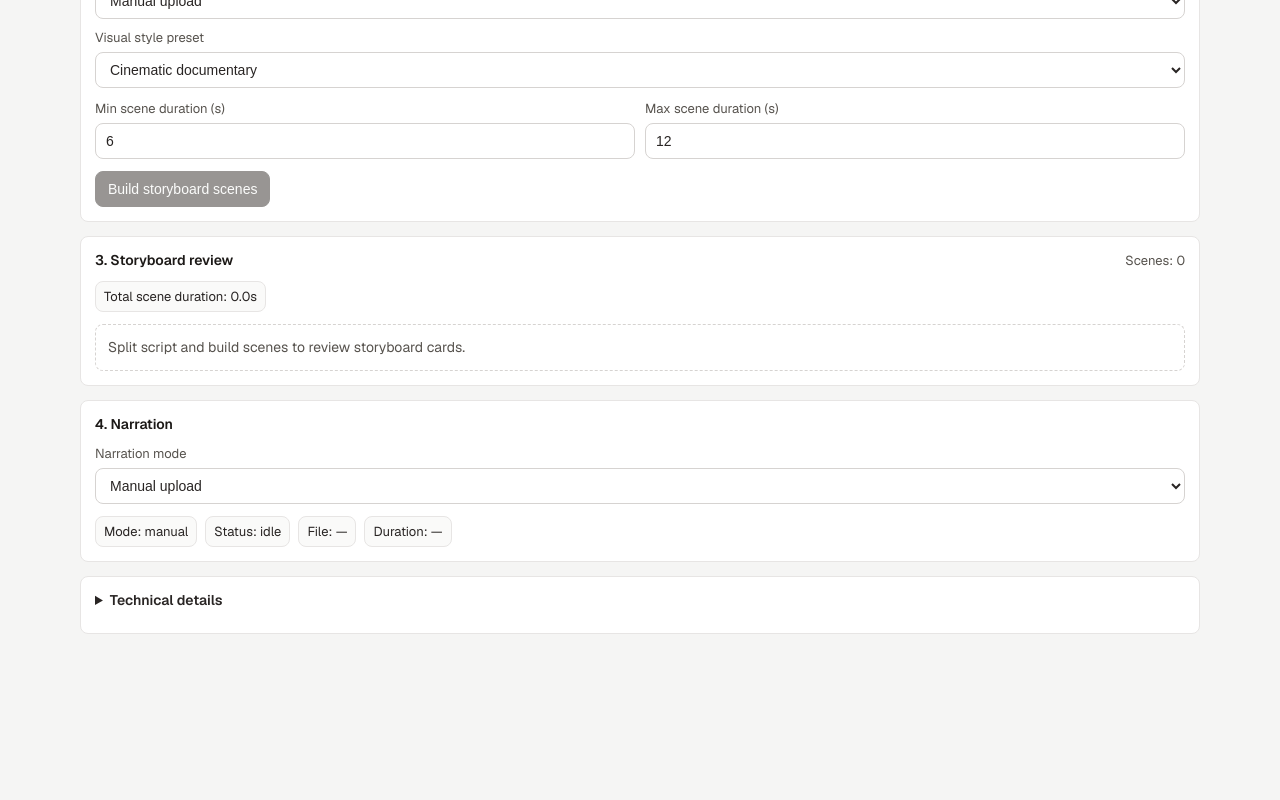
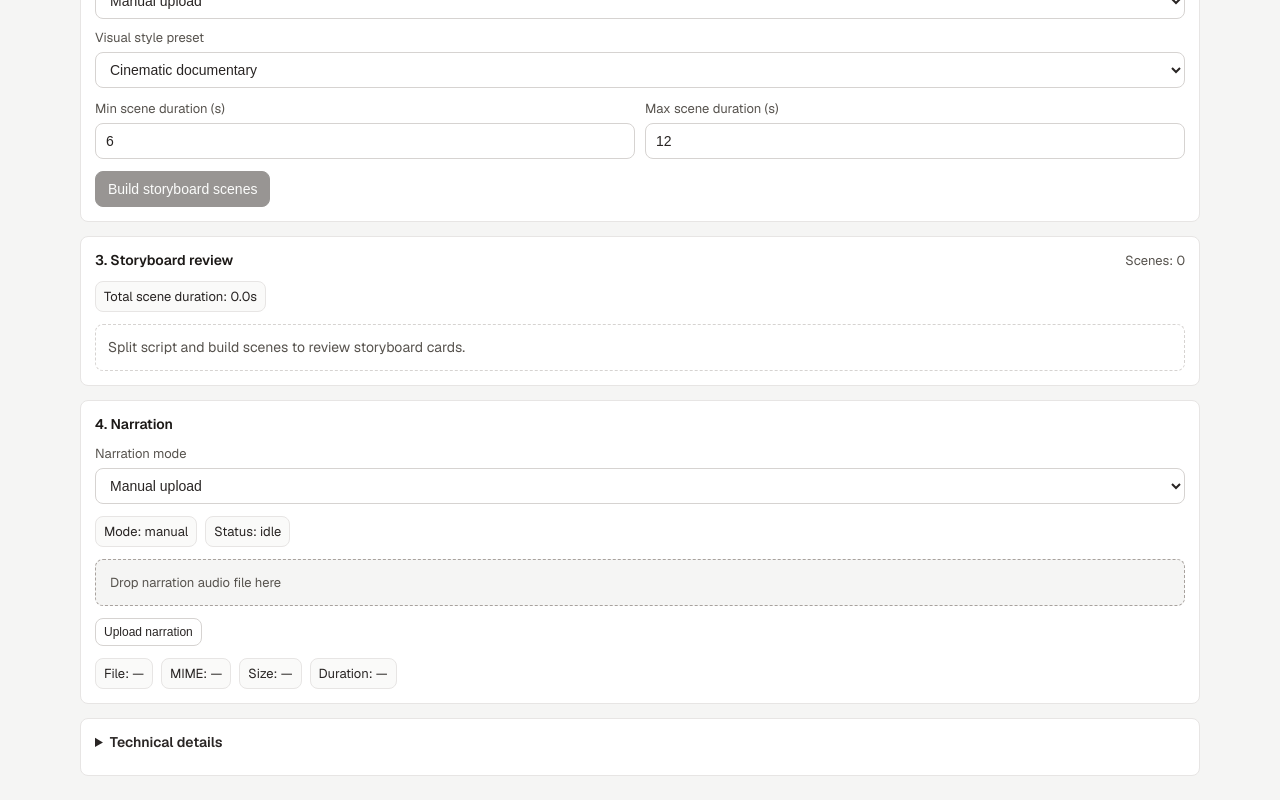
Before and after one commit to ZanVanSer/scriptovid, a Next.js app: page / in a window 1280 px wide. Shown: the part 464-1264 px from the top of the page. Before the commit the page ends 1122 px from the top, so only its background shows below. Built offline with nearby package versions, Linux system fonts and the light colour scheme.

Commit message:
Implement manual narration upload with preview and metadata

```diff
--- a/app/page.module.css
+++ b/app/page.module.css
@@ -373,6 +373,24 @@
   padding: 12px;
 }
 
+.narrationDropzone {
+  width: 100%;
+  border: 1px dashed #a8a29e;
+  border-radius: 8px;
+  background: #f5f5f4;
+  padding: 14px;
+  cursor: pointer;
+}
+
+.narrationDropzoneActive {
+  border-color: #78716c;
+  background: #f0ece8;
+}
+
+.narrationPlayer {
+  width: 100%;
+}
+
 .previewDetails {
   display: grid;
   gap: 10px;
--- a/app/page.tsx
+++ b/app/page.tsx
@@ -44,6 +44,15 @@ type SceneImageState = {
 
 const ACCEPTED_IMAGE_TYPES = new Set(["image/png", "image/jpeg", "image/webp"]);
 const ACCEPTED_IMAGE_EXTENSIONS = [".png", ".jpg", ".jpeg", ".webp"];
+const ACCEPTED_AUDIO_TYPES = new Set([
+  "audio/mpeg",
+  "audio/wav",
+  "audio/x-wav",
+  "audio/mp4",
+  "audio/aac",
+  "audio/ogg",
+]);
+const ACCEPTED_AUDIO_EXTENSIONS = [".mp3", ".wav", ".m4a", ".aac", ".ogg"];
 type ImageSourceMode = "manual" | "nanobanana";
 type SceneGenerationStatus = "idle" | "loading" | "done" | "error";
 
@@ -60,6 +69,33 @@ function formatSeconds(seconds: number) {
   return `${seconds.toFixed(1)}s`;
 }
 
+function formatDurationClock(seconds: number) {
+  if (!Number.isFinite(seconds) || seconds < 0) {
+    return "—";
+  }
+
+  const totalSeconds = Math.round(seconds);
+  const minutes = Math.floor(totalSeconds / 60);
+  const remainingSeconds = totalSeconds % 60;
+  return `${String(minutes).padStart(2, "0")}:${String(remainingSeconds).padStart(2, "0")}`;
+}
+
+function formatFileSize(bytes: number) {
+  if (!Number.isFinite(bytes) || bytes < 0) {
+    return "—";
+  }
+
+  if (bytes < 1024) {
+    return `${bytes} B`;
+  }
+
+  if (bytes < 1024 * 1024) {
+    return `${(bytes / 1024).toFixed(1)} KB`;
+  }
+
+  return `${(bytes / (1024 * 1024)).toFixed(1)} MB`;
+}
+
 function isAllowedImageFile(file: File) {
   if (ACCEPTED_IMAGE_TYPES.has(file.type)) {
     return true;
@@ -67,6 +103,42 @@ function isAllowedImageFile(file: File) {
 
   const lowerName = file.name.toLowerCase();
   return ACCEPTED_IMAGE_EXTENSIONS.some((extension) => lowerName.endsWith(extension));
+}
+
+function isAllowedAudioFile(file: File) {
+  if (ACCEPTED_AUDIO_TYPES.has(file.type)) {
+    return true;
+  }
+
+  const lowerName = file.name.toLowerCase();
+  return ACCEPTED_AUDIO_EXTENSIONS.some((extension) => lowerName.endsWith(extension));
+}
+
+function extractAudioDurationFromObjectUrl(objectUrl: string) {
+  return new Promise<number | undefined>((resolve) => {
+    const audio = document.createElement("audio");
+    let isSettled = false;
+
+    const settle = (duration?: number) => {
+      if (isSettled) {
+        return;
+      }
+      isSettled = true;
+      audio.removeAttribute("src");
+      audio.load();
+      resolve(duration);
+    };
+
+    audio.preload = "metadata";
+    audio.onloadedmetadata = () => {
+      const duration = Number.isFinite(audio.duration) ? audio.duration : undefined;
+      settle(duration);
+    };
+    audio.onerror = () => {
+      settle(undefined);
+    };
+    audio.src = objectUrl;
+  });
 }
 
 export default function Home() {
@@ -98,6 +170,9 @@ export default function Home() {
     {},
   );
   const [narration, setNarration] = useState<NarrationState>(createDefaultNarrationState);
+  const [isNarrationDropActive, setIsNarrationDropActive] = useState(false);
+  const narrationAudioUrlRef = useRef<string | undefined>(undefined);
+  const narrationUploadRequestRef = useRef(0);
   const [isBatchGenerating, setIsBatchGenerating] = useState(false);
   const [batchProgress, setBatchProgress] = useState<{
     completed: number;
@@ -116,6 +191,91 @@ export default function Home() {
       });
     };
   }, []);
+
+  useEffect(() => {
+    narrationAudioUrlRef.current = narration.audioUrl;
+  }, [narration.audioUrl]);
+
+  useEffect(() => {
+    return () => {
+      if (narrationAudioUrlRef.current) {
+        URL.revokeObjectURL(narrationAudioUrlRef.current);
+      }
+    };
+  }, []);
+
+  function clearNarrationManualFields() {
+    narrationUploadRequestRef.current += 1;
+    setNarration((current) => {
+      if (current.audioUrl) {
+        URL.revokeObjectURL(current.audioUrl);
+      }
+
+      return {
+        ...current,
+        mode: "manual",
+        status: "idle",
+        audioUrl: undefined,
+        fileName: undefined,
+        mimeType: undefined,
+        fileSize: undefined,
+        duration: undefined,
+        error: undefined,
+      };
+    });
+  }
+
+  async function applyManualNarrationFile(file: File) {
+    if (!isAllowedAudioFile(file)) {
+      setNarration((current) => ({
+        ...current,
+        status: "error",
+        error: "Please upload an MP3, WAV, M4A, AAC, or OGG audio file.",
+      }));
+      return;
+    }
+
+    const requestId = narrationUploadRequestRef.current + 1;
+    narrationUploadRequestRef.current = requestId;
+    const objectUrl = URL.createObjectURL(file);
+
+    setNarration((current) => ({
+      ...current,
+      mode: "manual",
+      status: "loading",
+      error: undefined,
+    }));
+
+    const duration = await extractAudioDurationFromObjectUrl(objectUrl);
+
+    if (narrationUploadRequestRef.current !== requestId) {
+      URL.revokeObjectURL(objectUrl);
+      return;
+    }
+
+    setNarration((current) => {
+      if (current.audioUrl) {
+        URL.revokeObjectURL(current.audioUrl);
+      }
+
+      return {
+        ...current,
+        mode: "manual",
+        status: "done",
+        audioUrl: objectUrl,
+        fileName: file.name,
+        mimeType: file.type || undefined,
+        fileSize: file.size,
+        duration,
+        error: undefined,
+      };
+    });
+  }
+
+  function openNarrationFilePicker() {
+    const input = document.getElementById("narration-upload") as HTMLInputElement | null;
+    input?.click();
+  }
 
   function clearSceneImageErrorsFor(sceneIndex: number) {
     setSceneImageErrors((current) => {
@@ -911,12 +1071,89 @@ export default function Home() {
           <div className={styles.summaryGrid}>
             <div className={styles.summaryItem}>Mode: {narration.mode}</div>
             <div className={styles.summaryItem}>Status: {narration.status}</div>
-            <div className={styles.summaryItem}>File: {narration.fileName || "—"}</div>
-            <div className={styles.summaryItem}>
-              Duration: {typeof narration.duration === "number" ? formatSeconds(narration.duration) : "—"}
-            </div>
           </div>
-          {narration.error ? <p className={styles.error}>Error: {narration.error}</p> : null}
+          {narration.mode === "manual" ? (
+            <>
+              <div
+                className={`${styles.narrationDropzone} ${
+                  isNarrationDropActive ? styles.narrationDropzoneActive : ""
+                }`}
+                onClick={openNarrationFilePicker}
+                onDragEnter={(event) => {
+                  event.preventDefault();
+                  setIsNarrationDropActive(true);
+                }}
+                onDragOver={(event) => {
+                  event.preventDefault();
+                  setIsNarrationDropActive(true);
+                }}
+                onDragLeave={(event) => {
+                  event.preventDefault();
+                  setIsNarrationDropActive(false);
+                }}
+                onDrop={(event) => {
+                  event.preventDefault();
+                  setIsNarrationDropActive(false);
+                  const file = event.dataTransfer.files.item(0);
+                  if (file) {
+                    void applyManualNarrationFile(file);
+                  }
+                }}
+              >
+                <p className={styles.placeholderText}>
+                  {narration.audioUrl ? "Drop to replace narration audio" : "Drop narration audio file here"}
+                </p>
+              </div>
+              <input
+                id="narration-upload"
+                type="file"
+                accept=".mp3,.wav,.m4a,.aac,.ogg,audio/mpeg,audio/wav,audio/x-wav,audio/mp4,audio/aac,audio/ogg"
+                className={styles.fileInput}
+                onChange={(event) => {
+                  const file = event.target.files?.item(0);
+                  if (file) {
+                    void applyManualNarrationFile(file);
+                  }
+                  event.target.value = "";
+                }}
+              />
+              <div className={styles.actions}>
+                <button type="button" className={styles.smallButton} onClick={openNarrationFilePicker}>
+                  {narration.audioUrl ? "Replace narration" : "Upload narration"}
+                </button>
+                {narration.audioUrl ? (
+                  <button type="button" className={styles.smallButton} onClick={clearNarrationManualFields}>
+                    Remove narration
+                  </button>
+                ) : null}
+              </div>
+              {narration.audioUrl ? (
+                <audio className={styles.narrationPlayer} controls src={narration.audioUrl} />
+              ) : null}
+              <div className={styles.summaryGrid}>
+                <div className={styles.summaryItem}>File: {narration.fileName || "—"}</div>
+                <div className={styles.summaryItem}>MIME: {narration.mimeType || "—"}</div>
+                <div className={styles.summaryItem}>
+                  Size: {typeof narration.fileSize === "number" ? formatFileSize(narration.fileSize) : "—"}
+                </div>
+                <div className={styles.summaryItem}>
+                  Duration:{" "}
+                  {typeof narration.duration === "number" ? formatDurationClock(narration.duration) : "—"}
+                </div>
+              </div>
+            </>
+          ) : (
+            <p className={styles.info}>ElevenLabs generation is not implemented in this phase.</p>
+          )}
+          {narration.status === "loading" ? (
+            <p className={styles.info}>Reading audio metadata...</p>
+          ) : null}
+          {narration.audioUrl && narration.duration === undefined && narration.status === "done" ? (
+            <p className={styles.info}>Duration metadata is unavailable for this file.</p>
+          ) : null}
+          {narration.error ? (
+            <p className={styles.error}>Error: {narration.error}</p>
+          ) : null}
         </section>
 
         <section className={styles.panel}>
```
